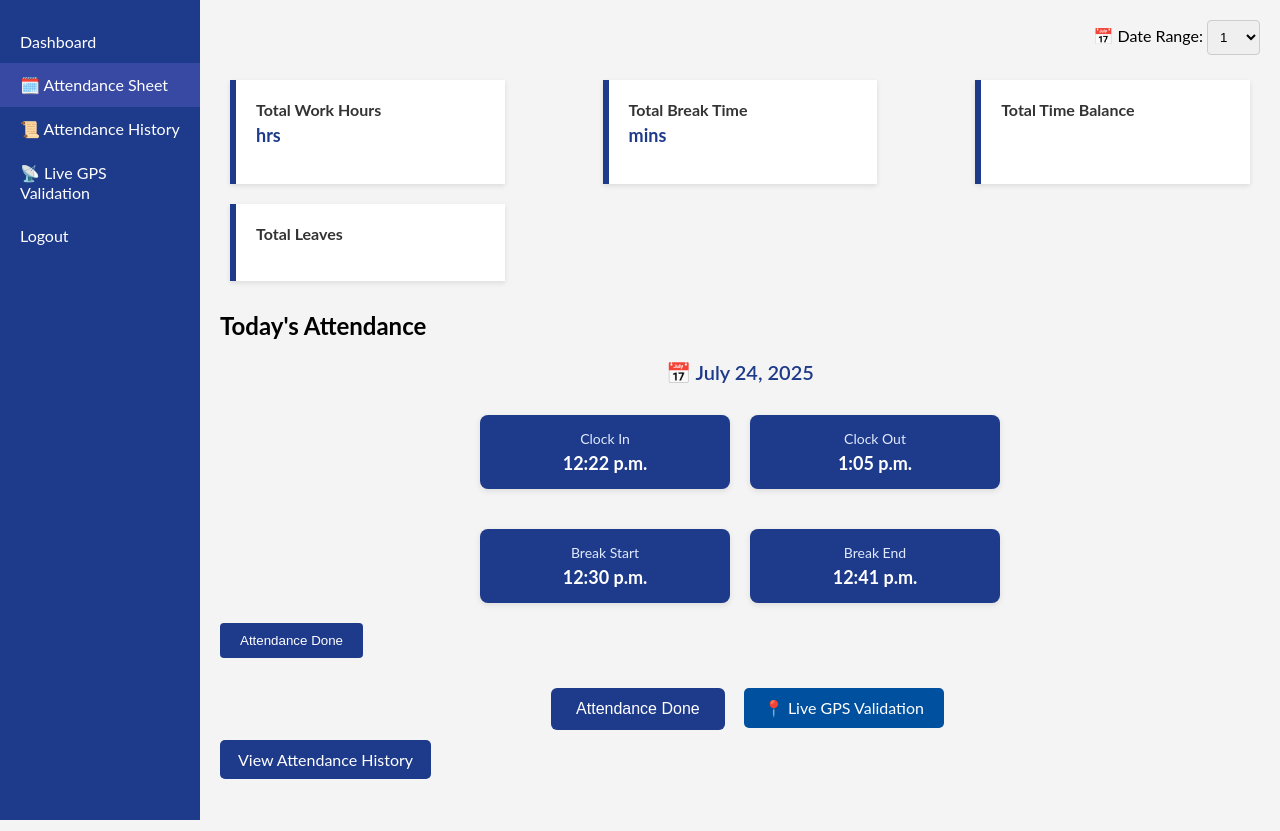
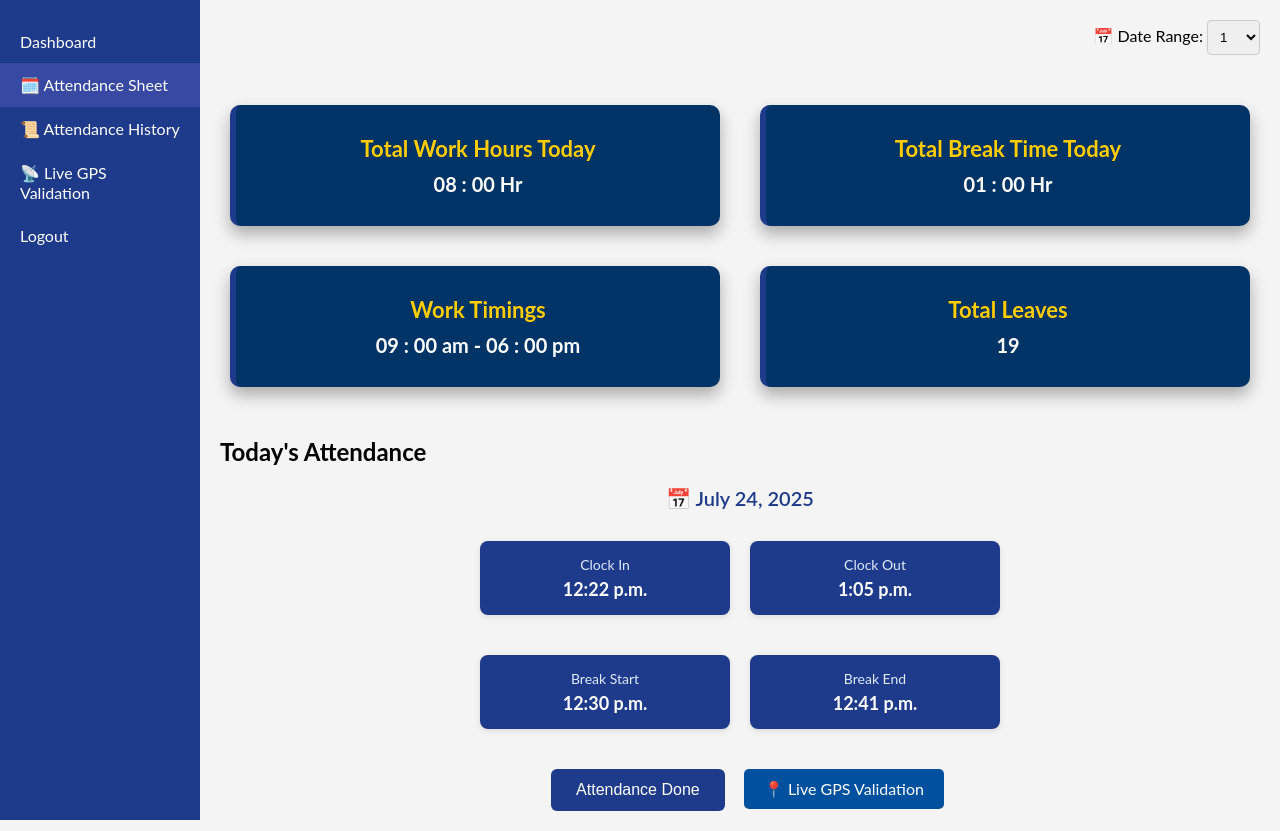
Before and after one commit to kshira06/project-1, a Django app: page / in a window 1280 px wide. Run offline with Django 5.2, Linux system fonts and the light colour scheme; a user stored in the database is signed in; data comes from the database, SQL or seed files in the repository; both versions use the stored data as it was after the commit.

Commit message:
Initial commit from individual to team repo

```diff
--- a/Atten_sys/attendance/attendance/settings.py
+++ b/Atten_sys/attendance/attendance/settings.py
@@ -117,6 +117,10 @@
 
 STATIC_URL = 'static/'
 
+STATICFILES_DIRS = [
+    BASE_DIR / "core/static",
+]
+
 # Default primary key field type
 # https://docs.djangoproject.com/en/5.2/ref/settings/#default-auto-field
 
--- a/Atten_sys/attendance/core/templates/core/attendance_main.html
+++ b/Atten_sys/attendance/core/templates/core/attendance_main.html
@@ -185,6 +185,43 @@
     margin-top: 20px;
     color: #1E3A8A;
   }
+  .cards {
+  display: flex;
+  flex-wrap: wrap;
+  justify-content: space-around;
+  gap: 20px;
+  margin: 40px auto;
+  max-width: 1200px;
+}
+
+.card.dark-blue {
+  background-color: #003366; /* Dark blue */
+  color: #fff;
+  border-radius: 10px;
+  padding: 30px;
+  flex: 1 1 250px;
+  text-align: center;
+  box-shadow: 0 8px 16px rgba(0, 0, 0, 0.3);
+  transition: transform 0.2s ease-in-out;
+}
+
+.card.dark-blue:hover {
+  transform: scale(1.05);
+}
+
+.card.dark-blue h3 {
+  margin-bottom: 10px;
+  font-size: 22px;
+  font-weight: bold;
+  color: #ffcc00; /* Optional golden title */
+}
+
+
+.card.dark-blue p {
+  font-size: 20px;
+  margin: 0;
+  color: #ffffff
+}
   </style>
 </head>
 <body>
@@ -209,19 +246,19 @@
       </div>
 
       <div class="cards">
-        <div class="card">
-          <h3>Total Work Hours</h3>
-          <p>{{ total_work_hours }} hrs</p>
+        <div class="card dark-blue">
+          <h3>Total Work Hours Today</h3>
+          <p>08 : 00 Hr</p>
         </div>
-        <div class="card">
-          <h3>Total Break Time</h3>
-          <p>{{ total_break_time }} mins</p>
+        <div class="card dark-blue">
+          <h3>Total Break Time Today</h3>
+            <p>01 : 00 Hr</p>
         </div>
-        <div class="card">
-          <h3>Total Time Balance</h3>
-          <p>{{ total_time_balance }}</p>
+        <div class="card dark-blue">
+          <h3>Work Timings</h3>
+          <p>09 : 00 am - 06 : 00 pm</p>
         </div>
-        <div class="card">
+        <div class="card dark-blue">
           <h3>Total Leaves</h3>
           <p>{{ total_leaves }}</p>
         </div>
@@ -266,7 +303,6 @@
             <button type="submit" name="action" value="end_break">End Break</button>
           {% endif %}
         {% else %}
-          <button disabled>Attendance Done</button>
         {% endif %}
       </form>
       <form method="POST" class="action-form">
@@ -290,10 +326,6 @@
 
   </div>
 </form>
-
-      <div class="view-history">
-        <a href="{% url 'attendance_history' %}"> View Attendance History</a>
-      </div>
     </div>
   </div>
 </body>
--- a/Atten_sys/attendance/core/views.py
+++ b/Atten_sys/attendance/core/views.py
@@ -1,9 +1,9 @@
 from django.shortcuts import render, redirect
 from django.contrib.auth.decorators import login_required
 from .models import Attendance
-from datetime import datetime, time, timedelta
+from datetime import datetime, time, timedelta, date
 from django.utils.timezone import now as timezone_now
-from calendar import month_name
+from calendar import month_name, monthrange
 
 
 @login_required
@@ -12,6 +12,7 @@
     today = datetime.today().date()
     attendance, _ = Attendance.objects.get_or_create(user=user, date=today)
 
+    # Process Clock IN/OUT and Breaks
     if request.method == 'POST':
         action = request.POST.get('action')
         now = datetime.now().time()
@@ -40,24 +41,80 @@
         attendance.save()
         return redirect('attendance_main')
 
+    # --- Total Working Hours & Total Breaks for current month ---
+    current_month = today.month
+    current_year = today.year
+    records = Attendance.objects.filter(user=user, date__month=current_month, date__year=current_year)
+
+    total_working_minutes = 0
+    total_break_minutes = 0
+
+    for record in records:
+        if record.clock_in and record.clock_out:
+            start = datetime.combine(record.date, record.clock_in)
+            end = datetime.combine(record.date, record.clock_out)
+            total_minutes = (end - start).total_seconds() / 60
+
+            # Minus break if exists
+            if record.break_start and record.break_end:
+                b_start = datetime.combine(record.date, record.break_start)
+                b_end = datetime.combine(record.date, record.break_end)
+                break_duration = (b_end - b_start).total_seconds() / 60
+                total_minutes -= break_duration
+                total_break_minutes += break_duration
+
+            total_working_minutes += total_minutes
+
+    # Convert mins ➜ Hr:Min format
+    working_hours = int(total_working_minutes // 60)
+    working_minutes = int(total_working_minutes % 60)
+    total_working_hours_str = f"{working_hours:02d}:{working_minutes:02d} Hrs"
+
+    break_hours = int(total_break_minutes // 60)
+    break_minutes = int(total_break_minutes % 60)
+    total_break_taken_str = f"{break_hours:02d}:{break_minutes:02d} Hrs"
+
+    # ✅ ADDITION: Calculate total_time_balance and total_leaves
+    working_days = records.exclude(clock_in=None).count()
+    expected_minutes = working_days * 9 * 60
+    time_balance_minutes = total_working_minutes - expected_minutes
+
+    balance_hours = int(abs(time_balance_minutes) // 60)
+    balance_minutes = int(abs(time_balance_minutes) % 60)
+    sign = "-" if time_balance_minutes < 0 else "+"
+    total_time_balance = f"{sign} {balance_hours:02d}:{balance_minutes:02d} Hrs"
+
+    # ✅ FIXED: Total Leaves excluding Sundays
+    total_days = monthrange(current_year, current_month)[1]
+    total_leaves = 0
+
+    for day in range(1, today.day + 1):  # Loop only till today
+        current_date = date(current_year, current_month, day)
+        if current_date.weekday() == 6:  # Sunday = 6
+            continue
+        if not Attendance.objects.filter(user=user, date=current_date, clock_in__isnull=False, clock_out__isnull=False).exists():
+            total_leaves += 1
+
     return render(request, 'core/attendance_main.html', {
         'today_attendance': attendance,
-        'days_range': range(1, 32)  # for calendar if needed
+        'days_range': range(1, 32),
+        'total_working_hours': total_working_hours_str,
+        'total_break_taken': total_break_taken_str,
+        'total_time_balance': total_time_balance,
+        'total_leaves': total_leaves,
     })
-
 
 @login_required
 def attendance_history(request):
     user = request.user
     current_date = timezone_now()
 
-    selected_date_str = request.GET.get('date')  # From calendar
-    selected_month = request.GET.get('month')    # From month navigation
+    selected_date_str = request.GET.get('date')
+    selected_month = request.GET.get('month')
 
     attendance_entries = []
     selected_date = None
 
-    # 1. If specific date is selected via calendar
     if selected_date_str:
         try:
             selected_date = datetime.strptime(selected_date_str, '%Y-%m-%d').date()
@@ -65,7 +122,6 @@
         except ValueError:
             records = Attendance.objects.filter(user=user, date__month=current_date.month, date__year=current_date.year)
     else:
-        # 2. Fallback to month view
         if selected_month:
             try:
                 selected_month = int(selected_month)
@@ -105,7 +161,7 @@
             total_minutes = duration.total_seconds() / 60 - break_minutes
             hours = int(total_minutes // 60)
             minutes = int(total_minutes % 60)
-            break_duration = f"{hours:02d} : {minutes:02d} Hr"
+            break_duration = f"{hours:02d}:{minutes:02d} Hr"
 
         attendance_entries.append({
             'date': entry.date,
@@ -127,7 +183,7 @@
         'previous_month': selected_month_final - 1 if selected_month_final > 1 else 1,
         'next_month': selected_month_final + 1 if selected_month_final < 12 else 12,
         'selected_date': selected_date_str,
-        'days_range': range(1, 32),  # ⬅️ for calendar looping if needed in HTML
+        'days_range': range(1, 32),
     }
 
     return render(request, 'core/attendance_history.html', context)
```
Also changed, not shown: Atten_sys/attendance/core/templates/core/gps_live.html (+4 -3 lines), Atten_sys/attendance/core/static/images/gps_map.jpg (added), Atten_sys/attendance/db.sqlite3.
